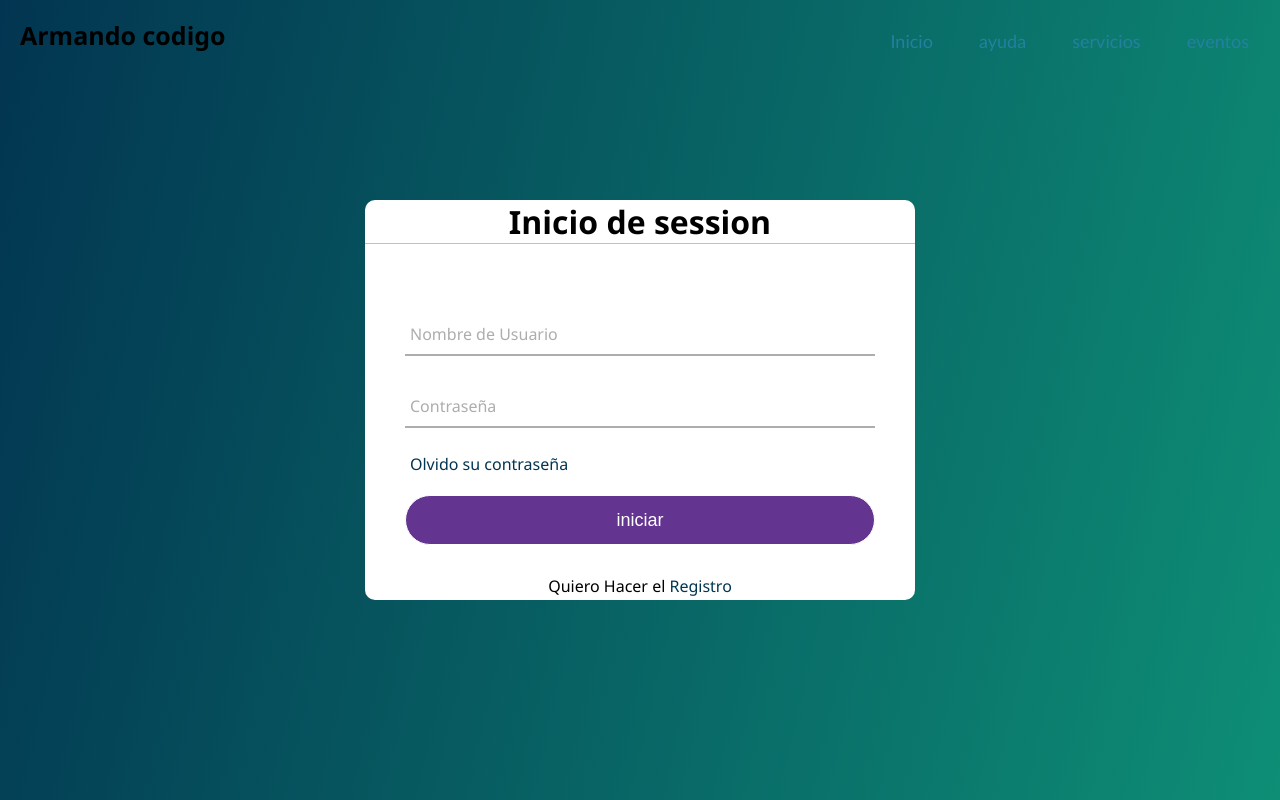
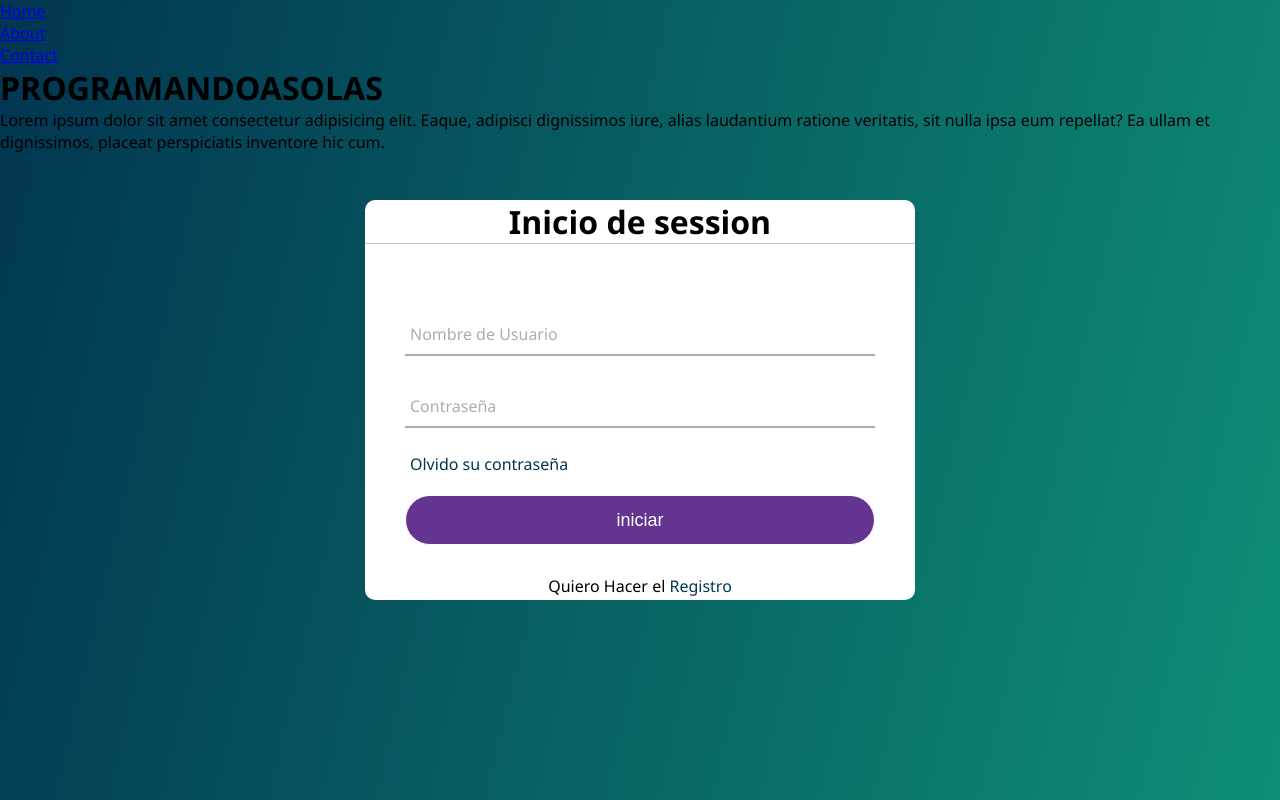
Before and after one commit to mandoArmaweb/arma-form-contact, a plain HTML site: page index.html in a window 1280 px wide. Drawn offline with Linux system fonts and the light colour scheme.

Commit message:
Update index.html
cambiando vista del html formulario

```diff
--- a/index.html
+++ b/index.html
@@ -9,16 +9,25 @@
   </head>
   <body>
 
-     <nav class="menu">
-      <label class="logo">Armando codigo</label>
-      <ul id="sliding_menu">
-        <li><a href="#">Inicio</a></li>
-        <li><a href="#">ayuda</a></li>
-        <li><a href="#">servicios</a></li>
-        <li><a href="#">eventos</a></li>
+ <div class="container">
+  <div class="navbar">
+
+    <nav>
+      <ul>
+        <li><a href="#">Home</a></li>
+        <li><a href="#">About</a></li>
+        <li><a href="#">Contact</a></li>
       </ul>
     </nav>
 
+  </div>
+
+  <div class="row">
+    <div class="col">
+      <h1>PROGRAMANDOASOLAS</h1>
+      <p>Lorem ipsum dolor sit amet consectetur adipisicing elit. Eaque, adipisci dignissimos iure, alias laudantium ratione veritatis, sit nulla ipsa eum repellat? Ea ullam et dignissimos, placeat perspiciatis inventore hic cum.</p>
+    </div>
+    <div class="col">
       <div class="formulario">
         <h1>Inicio de session</h1>
         <form method="POST" data-netlify="true">
@@ -35,7 +44,9 @@
           <div class="registrarse">Quiero Hacer el <a href="#">Registro</a></div>
         </form>
       </div>
-
+    </div>
+  </div>
+ </div>
 
   </body>
 </html>
```
Lines whose indentation alone changed are shown as unchanged.
